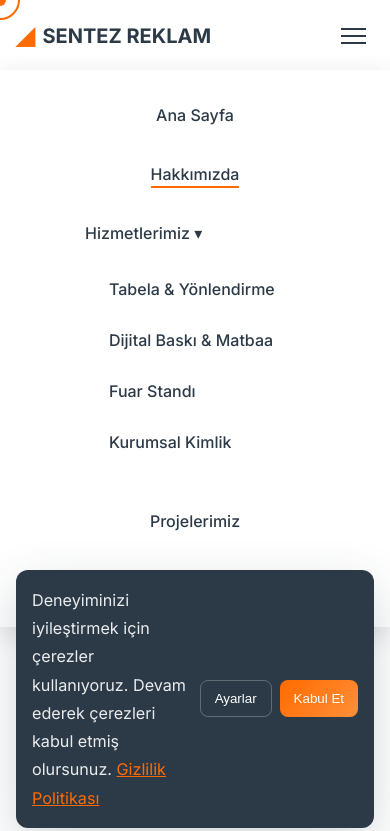
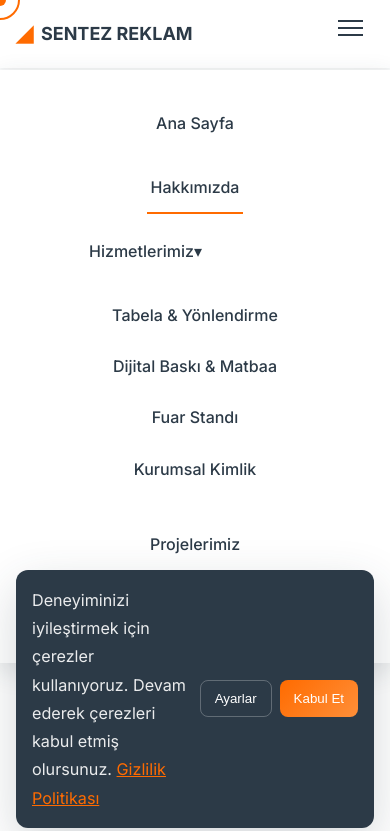
Before and after one commit to lulusya/sentez-reklam-website, a plain HTML site: page about.html in a window 390 px wide. Both pictures are taken after a click on the button "Menüyü aç". Shown: the top 831 px of the page. Drawn offline with Linux system fonts and the light colour scheme.

Commit message:
Nav: 44px dokunmatik hedefler, dropdown erişilebilir padding; mobil toggle min boyut; ikon boyutlarını değişkenle standardize; tablet nav gap/ logo ayarı

```diff
--- a/css/style.css
+++ b/css/style.css
@@ -46,6 +46,11 @@
     --btn-lg-padding-y: 0.9rem;
     --btn-lg-padding-x: 1.5rem;
     --btn-min-size: 44px; /* WCAG 2.2 Target Size AA */
+
+    /* Icon sizes */
+    --icon-inline: 20px;
+    --icon-service: 56px;
+    --icon-value: 48px;
 
     /* Border Radius */
     --radius-sm: 4px;
@@ -232,7 +237,7 @@ section {
     display: flex;
     align-items: center;
     justify-content: space-between;
-    padding: 1rem 0;
+    padding: clamp(0.75rem, 1.5vw, 1rem) 0;
 }
 
 .logo {
@@ -256,11 +261,23 @@ section {
     align-items: center;
 }
 
+@media (max-width: 1024px) {
+    .nav-links { gap: 1.25rem; }
+    .logo { font-size: 1.125rem; }
+    .logo-icon { font-size: 1.375rem; }
+}
+
 .nav-links a {
     color: var(--color-dark);
     font-weight: var(--font-weight-medium);
     font-size: 1rem; /* increase for readability */
     position: relative;
+    display: inline-flex;
+    align-items: center;
+    justify-content: center;
+    min-height: var(--btn-min-size); /* Touch hedefi */
+    padding: 0 0.25rem;
+    border-radius: 8px; /* focus görünürlüğü için */
 }
 
 .nav-links a::after {
@@ -308,8 +325,11 @@ section {
 }
 
 .dropdown-menu li a {
-    display: block;
-    padding: 0.75rem 1.5rem;
+    display: flex;
+    align-items: center;
+    gap: 0.5rem;
+    padding: 0.75rem 1rem;
+    min-height: var(--btn-min-size);
     color: var(--color-dark);
 }
 
@@ -343,6 +363,9 @@ section {
     border: none;
     cursor: pointer;
     padding: 0.5rem;
+    min-width: var(--btn-min-size);
+    min-height: var(--btn-min-size);
+    border-radius: 8px;
 }
 
 .mobile-menu-toggle span {
@@ -597,6 +620,9 @@ section {
     justify-content: center;
 }
 
+/* Inline icon utility */
+.inline-icon { width: var(--icon-inline); height: var(--icon-inline); display: inline-block; }
+
 /* === SECTION HEADERS === */
 .section-header {
     margin-bottom: var(--spacing-lg);
@@ -673,8 +699,8 @@ section {
 }
 
 .service-icon {
-    width: 56px;
-    height: 56px;
+    width: var(--icon-service);
+    height: var(--icon-service);
     border-radius: 50%;
     display: grid;
     place-items: center;
@@ -713,7 +739,7 @@ section {
     grid-template-rows: auto 1fr;
     gap: 0.5rem;
 }
-.value-card .value-icon { width: 48px; height: 48px; color: var(--color-primary); }
+.value-card .value-icon { width: var(--icon-value); height: var(--icon-value); color: var(--color-primary); }
 .value-card .value-title { margin: 0.25rem 0; }
 .value-card .value-description { color: var(--color-medium-gray); }
 
```
